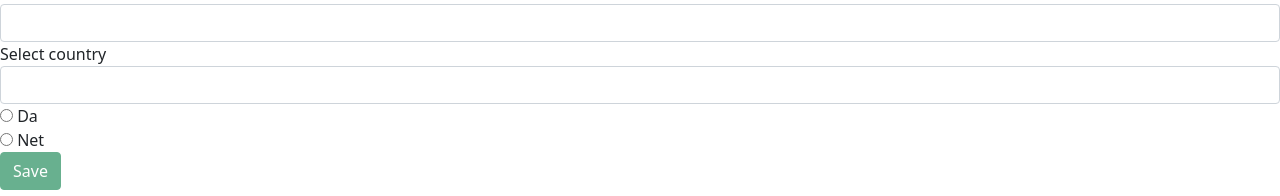
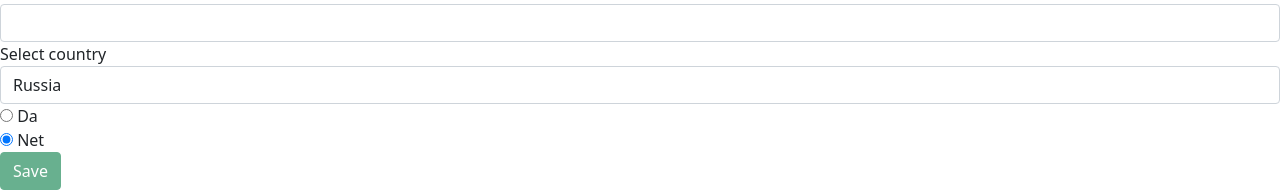
Before and after one commit to DmSudin/angular-yt, an Angular app: page / in a window 1280 px wide. Shown: the part 132-328 px from the top of the page. Built offline with nearby package versions, Linux system fonts and the light colour scheme.

Commit message:
lesson 36 - forms 5 default values

```diff
--- a/src/app/app.component.html
+++ b/src/app/app.component.html
@@ -30,7 +30,7 @@
             <label>Select country</label>
             <select
             class="form-control"
-            ngModel
+            [ngModel]="defaultCountry"
             name="country"
             required
             >
@@ -44,7 +44,7 @@
                 <input
                 type="radio"
                 [value]="ans.type"
-                ngModel
+                [ngModel]="defaultAnswer"
                 name="answer"
                 required
                 > {{ ans.text}}
--- a/src/app/app.component.ts
+++ b/src/app/app.component.ts
@@ -12,6 +12,8 @@ export class AppComponent {
         {type: 'yes', text: 'Da'},
         {type: 'no', text: 'Net'},
     ];
+    defaultAnswer = 'no';
+    defaultCountry = 'ru';
 
     submitForm(form: NgForm) {
         console.error('Submitted!', form);
```
